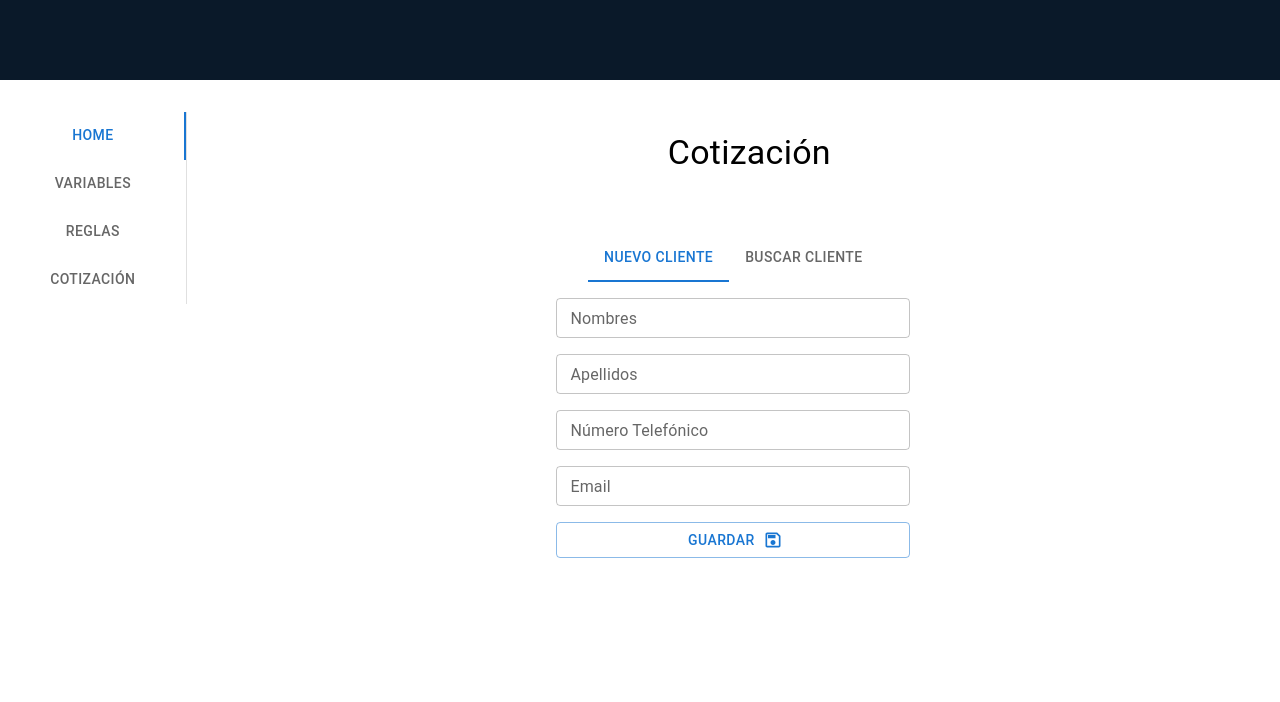
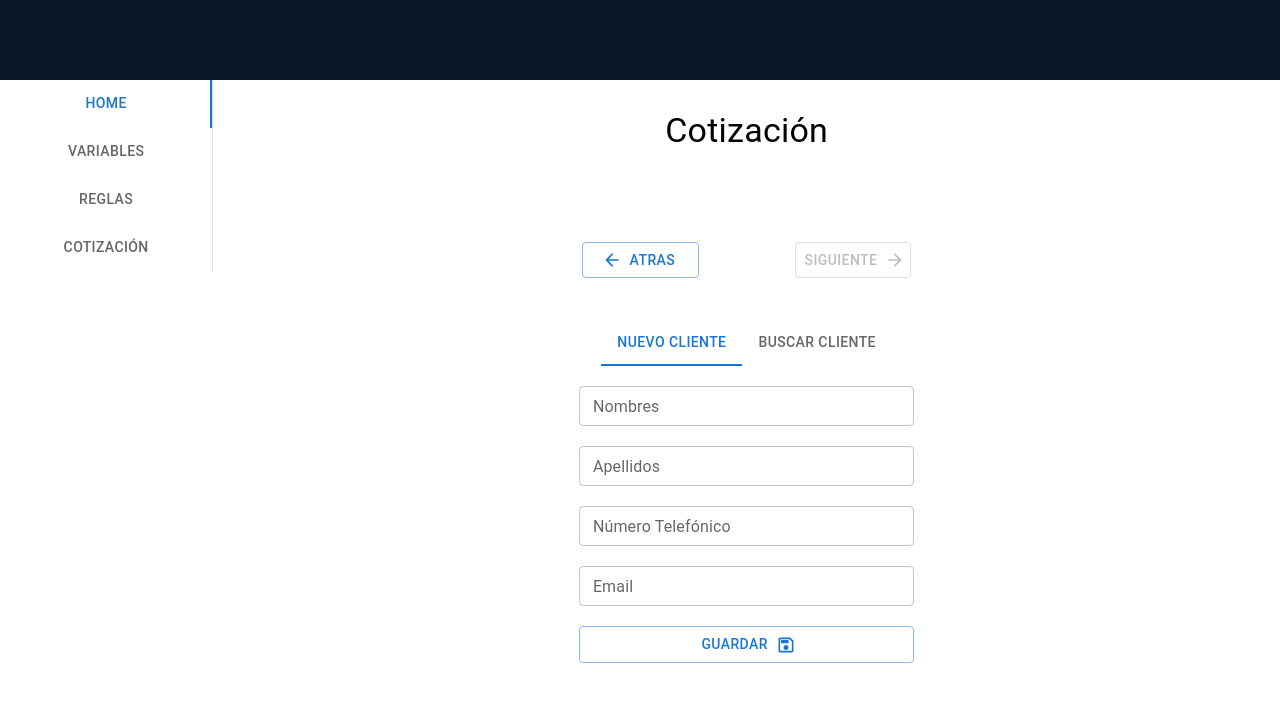
Before and after one commit to brianroy78/ExpertSystemUI, a React (Create React App) app: page /inference in a window 1280 px wide. Shown: the top 702 px of the page. Built offline with nearby package versions, Linux system fonts and the light colour scheme; no server answers.

Commit message:
some progress

```diff
--- a/src/App.tsx
+++ b/src/App.tsx
@@ -1,4 +1,4 @@
-import { Grid } from '@mui/material';
+import { Backdrop, CircularProgress, Grid } from '@mui/material';
 import React, { useEffect } from 'react';
 import {
   BrowserRouter as Router, Route, Routes
@@ -10,8 +10,10 @@ import SideMenu from './components/menu/menu';
 import RulesView from './components/rules';
 import VariableView from './components/variables';
 
+
 function App(props: any) {
   const [AppProps, setProps] = React.useState(props)
+  const [lockScreen, setLockScreen] = React.useState(false)
 
 
   useEffect(() => {
@@ -22,7 +24,6 @@ function App(props: any) {
     <Router>
       <Grid
         container
-        spacing={4}
         justifyContent="space-evenly"
       >
         <Grid item xs={12}>
@@ -44,10 +45,16 @@ function App(props: any) {
             <Route path="/" element={<MainView />}></Route>
             <Route path="/variable" element={<VariableView />}></Route>
             <Route path="/rule" element={<RulesView />}></Route>
-            <Route path="/inference" element={<InferenceView />}></Route>
+            <Route path="/inference" element={<InferenceView setLockScreen={setLockScreen} />}></Route>
           </Routes>
         </Grid>
       </Grid>
+      <Backdrop
+        sx={{ color: '#fff', zIndex: (theme) => theme.zIndex.drawer + 1 }}
+        open={lockScreen}
+      >
+        <CircularProgress color="inherit" />
+      </Backdrop>
     </Router>
   );
 }
--- a/src/components/fetcher.tsx
+++ b/src/components/fetcher.tsx
@@ -17,9 +17,10 @@ export function insert(obj: any, callback: Function) { return fetch_('/insert',
 export function update(obj: any, callback: Function) { return fetch_('/update', obj, callback) }
 export function delete_(obj: any, callback: Function) { return fetch_('/delete', obj, callback) }
 export function list(obj: any, callback: Function) { return fetch_('/list', obj, callback) }
-export function startQuotation(obj: any, callback: Function) { return fetch_('/inference/start', obj, callback) }
-export function startQuotationFrom(obj: any, callback: Function) { return fetch_('/inference/start/from', obj, callback) }
+export function getSessionId(obj: any, callback: Function) { return fetch_('/inference/start', obj, callback) }
+export function getSessionIdFrom(obj: any, callback: Function) { return fetch_('/inference/start/from', obj, callback) }
 export function inferenceRespond(obj: any, callback: Function) { return fetch_('/inference/respond', obj, callback) }
+export function deleteInference(obj: any, callback: Function) { return fetch_('/inference/delete', obj, callback) }
 
 
 export function insertVariable(obj: any, callback: Function) { return insert({ ...obj, _type_: 'variable' }, callback) }
--- a/src/components/inference/ClientView.tsx
+++ b/src/components/inference/ClientView.tsx
@@ -52,15 +52,13 @@ export default function ClientView(props: any) {
     }, [props]);
 
     return (
-        <Grid container spacing={2} justifyContent="center">
+        <Grid container justifyContent="center" className='regular-container'>
             <Grid item xs={12}>
                 <Tabs value={value} onChange={handleChange} centered>
                     <Tab label="Nuevo Cliente" value={0} onClick={clear} />
                     <Tab label="Buscar Cliente" value={1} onClick={clear} />
                 </Tabs>
             </Grid>
-            <Grid item xs={4}>
-                <Grid container spacing={2}>
             <Grid hidden={value !== 1} item xs={12}>
                 <Autocomplete
                     size="small"
@@ -137,7 +135,5 @@ export default function ClientView(props: any) {
                 </Button >
             </Grid>
         </Grid>
-            </Grid>
-        </Grid>
     )
 }
--- a/src/components/inference/ConclusionsView.tsx
+++ b/src/components/inference/ConclusionsView.tsx
@@ -8,8 +8,6 @@ export default function ConclusionsView(props_: any) {
     useEffect(() => {
     }, [props_]);
     return (
-        <Grid container spacing={2} justifyContent="center">
-            <Grid item xs={12}>
         <TableContainer component={Paper}>
             <Table size="small">
                 <TableHead>
@@ -28,7 +26,5 @@ export default function ConclusionsView(props_: any) {
                 </TableBody>
             </Table>
         </TableContainer>
-            </Grid>
-        </Grid>
     )
 }
--- /dev/null
+++ b/src/components/inference/index.css
@@ -0,0 +1,3 @@
+.regular-container > .MuiGrid-item {
+    margin: 10px;
+}
--- a/src/components/inference/index.tsx
+++ b/src/components/inference/index.tsx
@@ -1,24 +1,32 @@
-import { Grid, Typography } from '@mui/material'
-import { Fragment, useState } from 'react'
-import Calculator from '../calculator'
+import { Backdrop, Button, CircularProgress, Grid, Typography } from '@mui/material'
+import { useEffect, useState } from 'react'
 import { CustomTypography } from '../custom/CustomTypographys'
-import { inferenceRespond } from '../fetcher'
+import { deleteInference, inferenceRespond, getSessionIdFrom, getSessionId } from '../fetcher'
+import Calculator from './Calculator'
 import ClientView from './ClientView'
 import ConclusionsView from './ConclusionsView'
 import OptionsView from './OptionsView'
 import QuotationsView from './QuotationsView'
+import ArrowBackIcon from '@mui/icons-material/ArrowBack';
+import ArrowForwardIcon from '@mui/icons-material/ArrowForward';
+import './index.css'
 
-export default function InferenceView() {
+export default function InferenceView(inputProps:any) {
+
     const [autoValue, setAutoValue] = useState<any>(null)
     const [autoHidden, setAutoHidden] = useState<any>(false)
+    const [props, setProps] = useState(inputProps)
 
     const [conclusions, setConclusions] = useState<any>([])
     const [client, setClient] = useState<any>(null)
     const [variable, setVariable] = useState<any>(null)
-    const [doCalc, setDoCalc] = useState(false)
 
     const [sessionId, setSessionId] = useState(null)
     const [step, setStep] = useState(0)
+    const [backwardSteps, setBackwardSteps] = useState([])
+    const [forwardSteps, setForwardSteps] = useState<any>([])
+    const [lastPosition, setLastPosition] = useState(0)
+    const [quickstartData, setQuickstartData] = useState<any>(null)
 
 
     const respond = (value: any) => {
@@ -32,7 +40,7 @@ export default function InferenceView() {
 
     const analyze = (data: any) => {
         if (data.finished) {
-            setStep(3)
+            setStep(4)
             setConclusions(data.conclusions)
         } else {
             let sortedOptions = data.variable.options.sort((a: any, b: any) => a.order - b.order)
@@ -46,50 +54,155 @@ export default function InferenceView() {
         setStep(1)
     }
 
-    function startQuotation(data: any) {
-        setSessionId(data.id)
-        analyze(data)
+    function startQuotation(quotationId: any, selectedOptionId: any) {
+        props.setLockScreen(true)
+        if (selectedOptionId == null) {
+            getSessionId({ quotation_id: quotationId }, (json: any) => {
+                setSessionId(json.data.id)
+                analyze(json.data)
                 setStep(2)
+                props.setLockScreen(false)
+            })
+        } else {
+            getSessionIdFrom({
+                quotation_id: quotationId,
+                selected_option_id: selectedOptionId
+            }, (json: any) => {
+                setSessionId(json.data.id)
+                analyze(json.data)
+                setStep(2)
+                props.setLockScreen(false)
+            })
+
+        }
+        setQuickstartData({
+            quotationId: quotationId,
+            selectedOptionId: selectedOptionId
+        })
+    }
+
+    const showCalculator = () => {
+        setStep(3)
     }
 
     const calcRespond = (response: any) => {
-        setDoCalc(false)
+        setStep(2)
         respond(response)
     }
+
+    const back = () => {
+        if (step === 1) {
+            setStep(0)
+            setForwardSteps([...forwardSteps, client])
+            setClient(null)
+            return
+        }
+        if (step === 2) {
+            setForwardSteps([...forwardSteps, quickstartData])
+            setQuickstartData(null)
+            deleteInference({ id: sessionId }, (json: any) => { })
+            setStep(1)
+            return
+        }
+        if (step === 3) {
+            setStep(2)
+            return
+        }
+        if (step === 4) {
+            setStep(2)
+            return
+        }
+    }
+
+    const next = () => {
+        if (forwardSteps.length === 0) {
+            return
+        }
+
+        if (step === 0) {
+            selectQuotation(forwardSteps.pop())
+        }
+
+        if (step === 1) {
+            let data = forwardSteps.pop()
+            console.log(data)
+            startQuotation(data.quotationId, data.selectedOptionId)
+        }
+
+    }
+
+    useEffect(() => {
+        setProps(inputProps)
+    }, [inputProps]);
 
     return (
         <Grid
             container
-            spacing={4}
             justifyContent="space-evenly"
+            className='regular-container'
         >
             <Grid item xs={12}><CustomTypography>Cotización</CustomTypography></Grid>
-            {(client != null) ? (<Grid item xs={12}><Typography
-                style={{ textAlign: 'center' }}
+            <Grid item xs={12}>
+                <Grid
+                    container
+                    justifyContent="space-evenly">
+                    <Grid item xs={4}>
+                        <Grid container justifyContent="space-between" className='regular-container'>
+                            <Grid item xs={4}>
+                                <Button
+                                    key='back-btn'
+                                    onClick={back}
+                                    variant='outlined'
+                                    style={{ width: '100%' }}
+                                    startIcon={<ArrowBackIcon />}
+                                >
+                                    Atras</Button>
+                            </Grid>
+                            <Grid item xs={4}>
+                                <Button
+                                    disabled={forwardSteps.length === 0}
+                                    key='forward-btn'
+                                    onClick={next}
+                                    variant='outlined'
+                                    style={{ width: '100%' }}
+                                    endIcon={<ArrowForwardIcon />}
+                                >
+                                    Siguiente</Button>
+                            </Grid>
+                        </Grid>
+                    </Grid>
+                </Grid>
+            </Grid>
+
+            {(client != null) ? (
+                <Grid item xs={12}><Typography
+                    style={{ textAlign: 'center', marginBottom: '20px' }}
                     variant="h6"
                 >Cliente: {client.name} {client.last_name} </Typography></Grid>) : ''}
-            {(!doCalc) ?
-                <Fragment>
-                    {(step === 0) ? (<ClientView setClientId={selectQuotation} />) : ''}
-                    {(step === 1) ? (<QuotationsView clientId={client.id} startQuotation={startQuotation} />) : ''}
+
+            {(step === 0) ? (
+                <Grid item xs={4}><ClientView setClientId={selectQuotation} /> </Grid>
+            ) : ''}
+            {(step === 1) ? (
+                <Grid item xs={4}><QuotationsView clientId={client.id} startQuotation={startQuotation} /></Grid>
+            ) : ''}
             {(step === 2) ? (
-                        <Grid item xs={6}>
+                <Grid item xs={4}>
                     <OptionsView
                         variable={variable}
                         respond={respond}
                         autoHidden={autoHidden}
                         autoValue={autoValue}
-                                setDoCalc={setDoCalc}
+                        showCalculator={showCalculator}
                     />
                 </Grid>
             ) : ''}
-
-                    {(step === 3) ? (<ConclusionsView conclusions={conclusions} />) : ''}
-                </Fragment> :
-                <Grid item xs={11}>
-                    <Calculator respond={calcRespond} />
-                </Grid>
-            }
+            {(step === 3) ? (
+                <Grid item xs={8}><Calculator respond={calcRespond} /></Grid>
+            ) : ''}
+            {(step === 4) ? (
+                <Grid item xs={4}><ConclusionsView conclusions={conclusions} /></Grid>
+            ) : ''}
         </Grid>
     );
 }
```
Also changed, not shown: src/components/inference/Calculator.tsx (renamed from src/components/calculator/index.tsx, +11 -12 lines), src/components/inference/OptionsView.tsx (+4 -5 lines), src/components/inference/QuotationsView.tsx (+14 -29 lines). Lines whose indentation alone changed are shown as unchanged.
